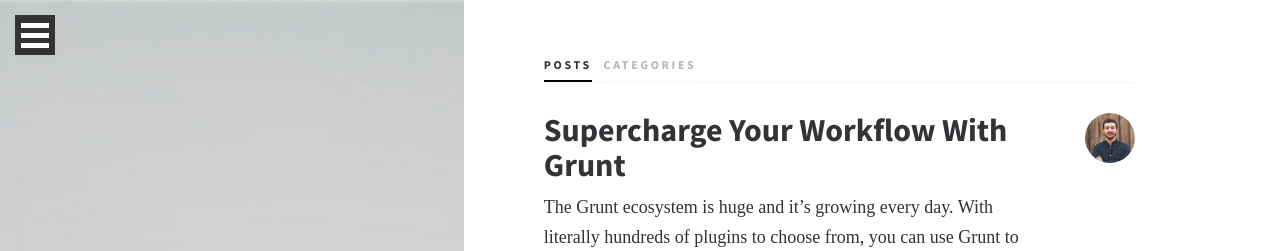
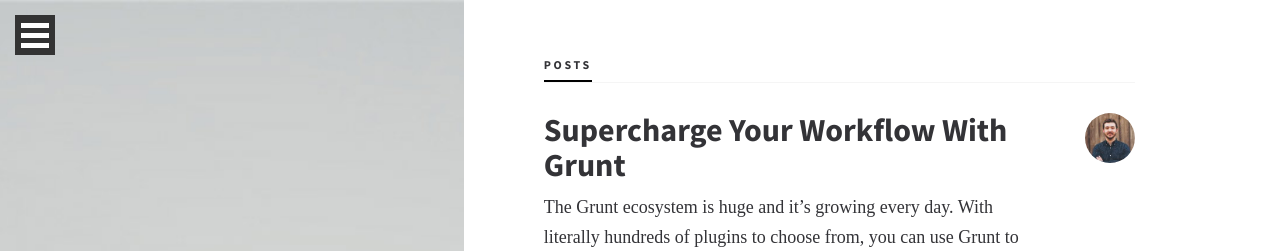
Before and after one commit to pliakas/pliakas.github.io, a Jekyll site: the page built from index.html, in a window 1280 px wide. Shown: the top 251 px of the page. Built offline with Jekyll 4.4.1, drawn with Linux system fonts in a browser that asks for light colours; some web fonts are replaced; some of the changed text lies outside the part shown.

Commit message:
Theme customization

```diff
--- a/_layouts/home.html
+++ b/_layouts/home.html
@@ -4,7 +4,7 @@
 
 <div class="sub-nav">
     <a href="#" class="select-posts active">Posts</a>
-    <a href="#" class="select-categories">Categories</a>
+    <!-- <a href="#" class="select-categories">Categories</a> -->
 </div>
 
 <div class="home-page-posts animated fadeIn ">
@@ -32,16 +32,16 @@
 
 </div><!-- Home page posts -->
 
-<div class="home-page-categories hide animated fadeIn ">
-    <div class="category row">
-        <section>
-            {% for category in site.categories %}
+<!-- <div class="home-page-categories hide animated fadeIn "> -->
+<!--     <div class="category row"> -->
+<!--         <section> -->
+<!--             {% for category in site.categories %} -->
 
-                <div class="category-preview col-xs-6 col-sm-4 ">
-                    <h2>{{ category | first | capitalize }}</h2>
-                    <a href='{{ "/category/" | append: category.first | prepend: site.baseurl }}'><img src='{{ "/img/" | append: category.first | prepend: site.baseurl }}-thumbnail.jpg' alt="category-image"></a>
-                </div>
-            {% endfor %}
-        </section>
-    </div>
-</div>
+<!--                 <div class="category-preview col-xs-6 col-sm-4 "> -->
+<!--                     <h2>{{ category | first | capitalize }}</h2> -->
+<!--                     <a href='{{ "/category/" | append: category.first | prepend: site.baseurl }}'><img src='{{ "/img/" | append: category.first | prepend: site.baseurl }}-thumbnail.jpg' alt="category-image"></a> -->
+<!--                 </div> -->
+<!--             {% endfor %} -->
+<!--         </section> -->
+<!--     </div> -->
+<!-- </div> -->
--- a/index.html
+++ b/index.html
@@ -1,10 +1,10 @@
 ---
 layout: home
 feature_image: feature-san-fran
-title: Writer
-desc: Short stories from around the campfire for a fellow world explorer.
+title: Coding Technology Tips
+desc: Short coding tips related to Java and its ecosystem
 include_cta_btn: true
-cta_text: Newsletter
+cta_text: About
 cta_link: /about/
 cta_icon: fa-user-plus
 ---
```
